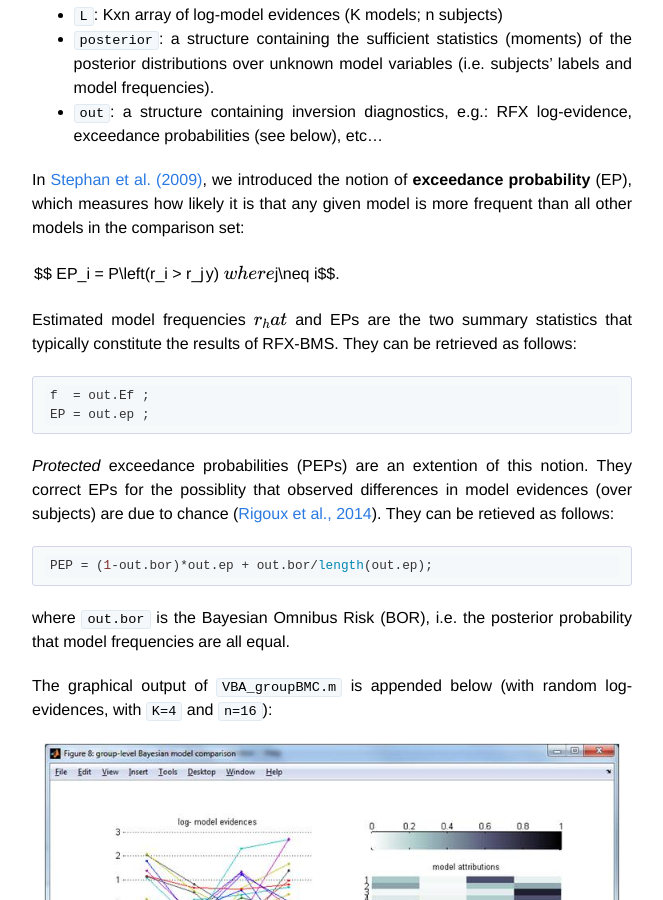
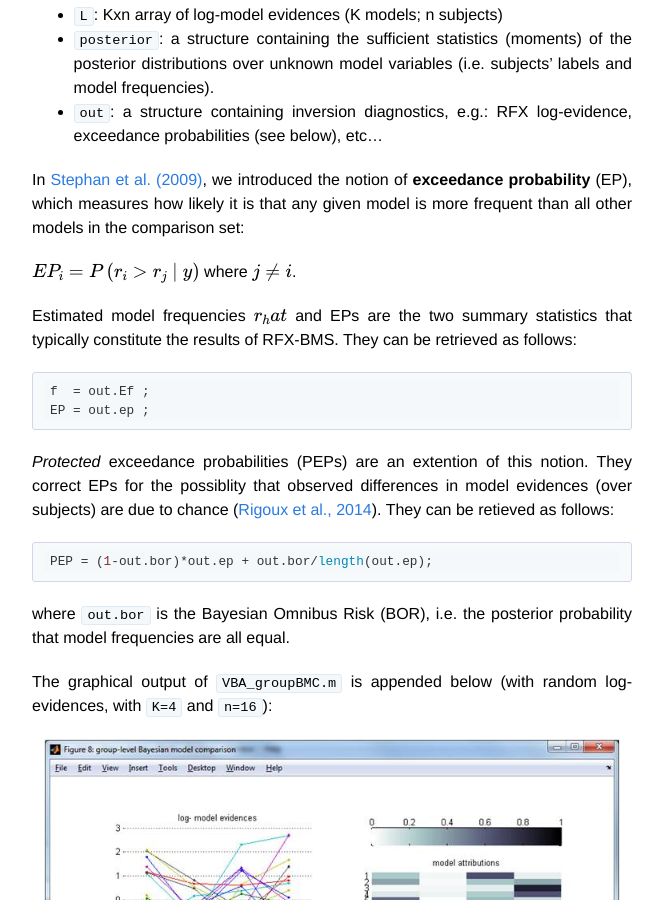
Before and after one commit to MBB-team/VBA-toolbox, a Jekyll site: the page built from _wiki/BMS-for-group-studies.md, in a window 1280 px wide and 900 px high, scrolled down 2220 px. Shown: the whole window, without its empty margins (308-971 px from the left). Built offline with Jekyll 4.4.1, drawn with Linux system fonts in a browser that asks for light colours; nearby versions of some CDN libraries; formulas are drawn with MathJax 3.

Commit message:
Update BMS-for-group-studies.md

```diff
--- a/_wiki/BMS-for-group-studies.md
+++ b/_wiki/BMS-for-group-studies.md
@@ -49,7 +49,7 @@
 
 In [Stephan et al. (2009)](https://www.ncbi.nlm.nih.gov/pubmed/19306932), we introduced the notion of **exceedance probability** (EP), which measures how likely it is that any given model is more frequent than all other models in the comparison set:
 
-$$ EP_i = P\left(r_i > r_j|y) $$ where $$j\neq i$$.
+$$ EP_i = P\left(r_i > r_j \mid y\right) $$ where $$j\neq i$$.
 
 Estimated model frequencies $$r_hat$$ and EPs are the two summary statistics that typically constitute the results of RFX-BMS. They can be retrieved as follows:
 
```
